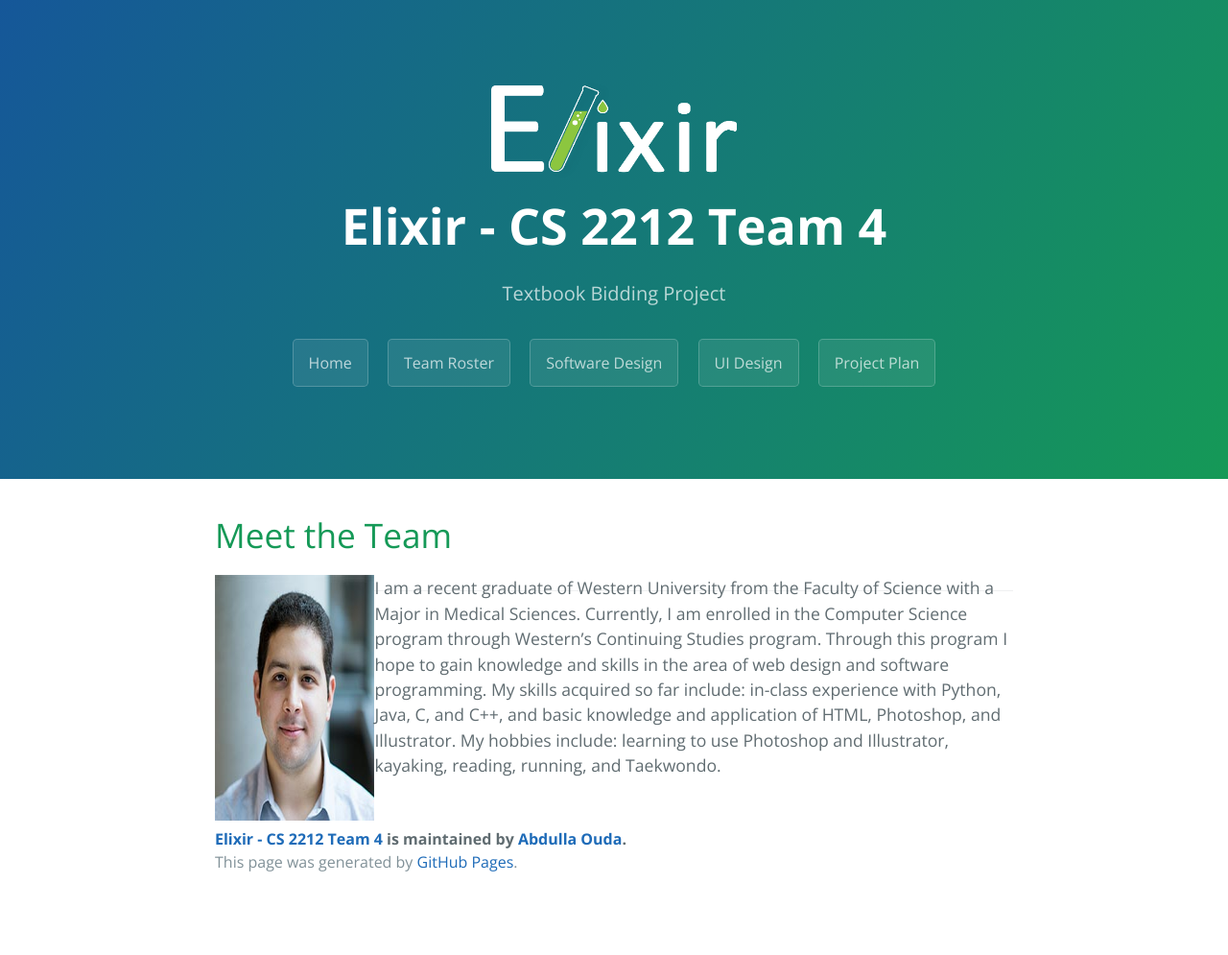
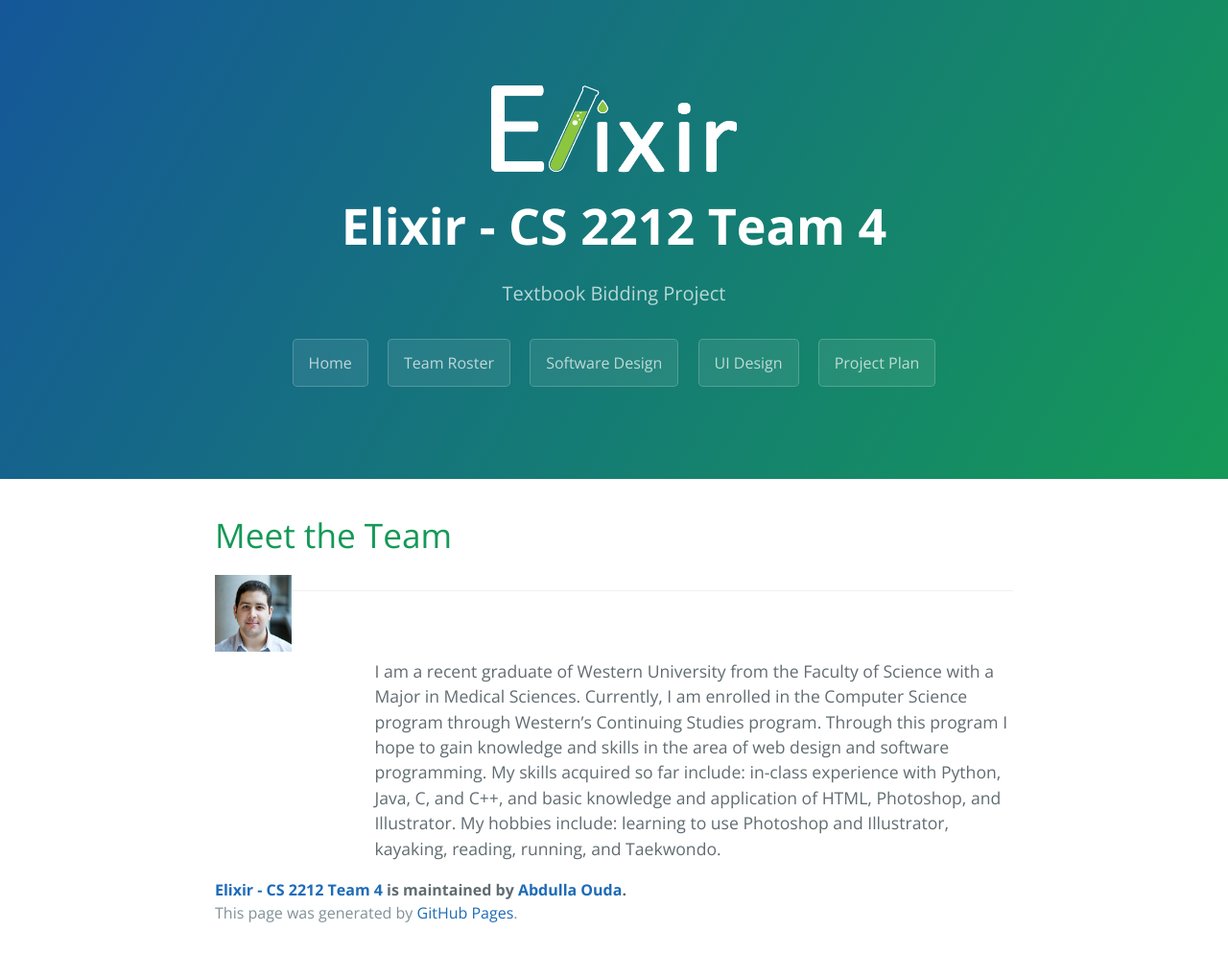
Before and after one commit to zpan45/textbook.town, a Jekyll site: the page built from docs/roster.html, in a window 1280 px wide. Shown: the whole page at 96% size. Built offline with Jekyll 4.4.1, drawn with Linux system fonts in a browser that asks for light colours; before the commit the page ends 942 px from its top, so only the background shows below that.

Commit message:
Update roster.html

```diff
--- a/docs/roster.html
+++ b/docs/roster.html
@@ -7,8 +7,8 @@ title: {{ site.name }}
   <body>
     <h1> Meet the Team </h1>
     <div class="person1" style="float:left; display:inline-block; ">
-        <span style="float:left;width: 20%;">
-            <img src="images/Abdulla.jpg" width="256" height="256" />
+        <span style="float:left;width: 50%;">
+            <img src="images/Abdulla.jpg" width="80" height="80" />
         </span>
         <span style="float:right;width: 80%;">
             <p style="float:right; display:block;">I am a recent graduate of Western University from the Faculty of Science with a Major in Medical Sciences. Currently, I am enrolled in the Computer Science program through Western’s Continuing Studies program. Through this program I hope to gain knowledge and skills in the area of web design and software programming. My skills acquired so far include: in-class experience with Python, Java, C, and C++, and basic knowledge and application of HTML, Photoshop, and Illustrator. My hobbies include: learning to use Photoshop and Illustrator, kayaking, reading, running, and Taekwondo.
```
